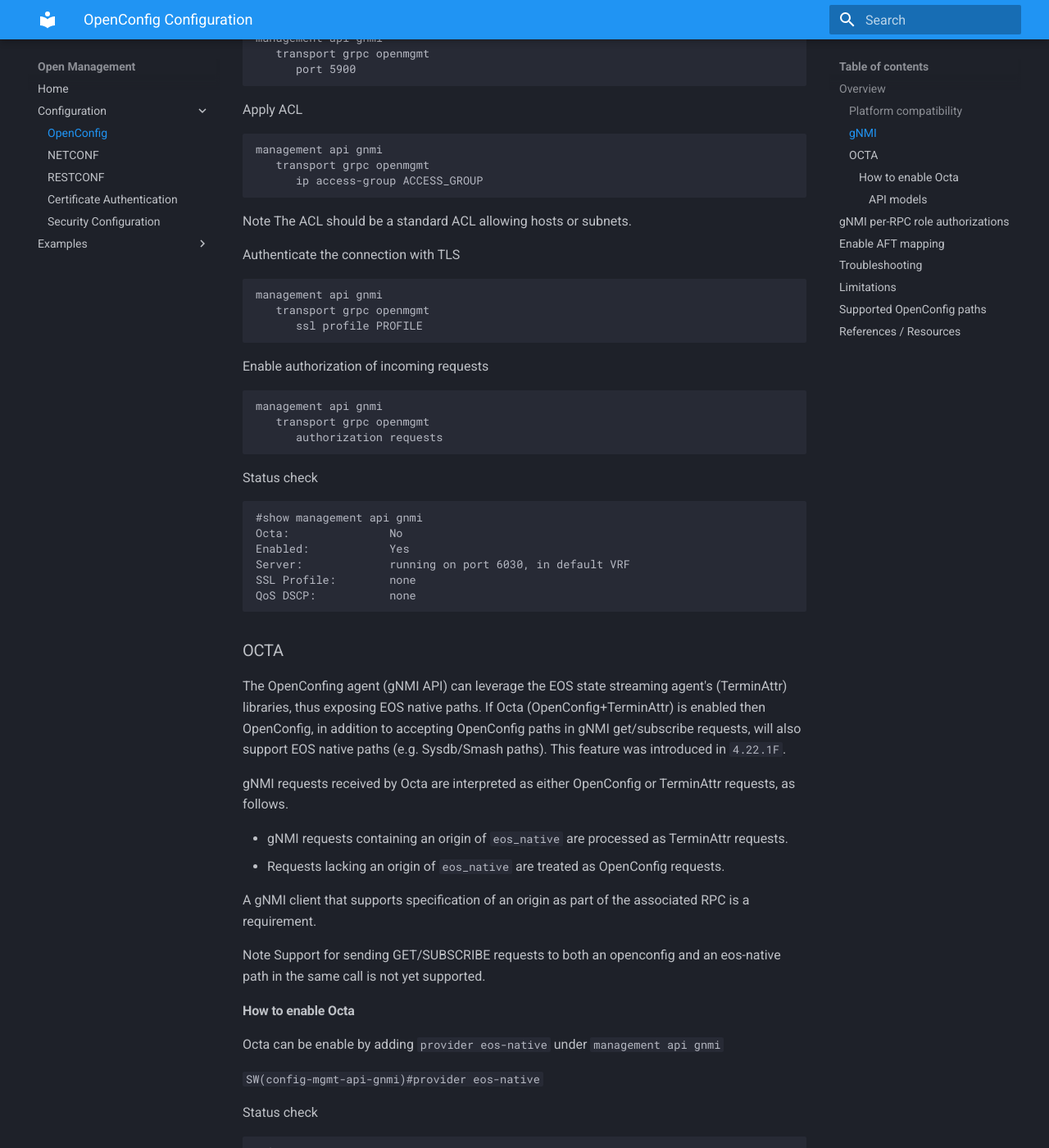
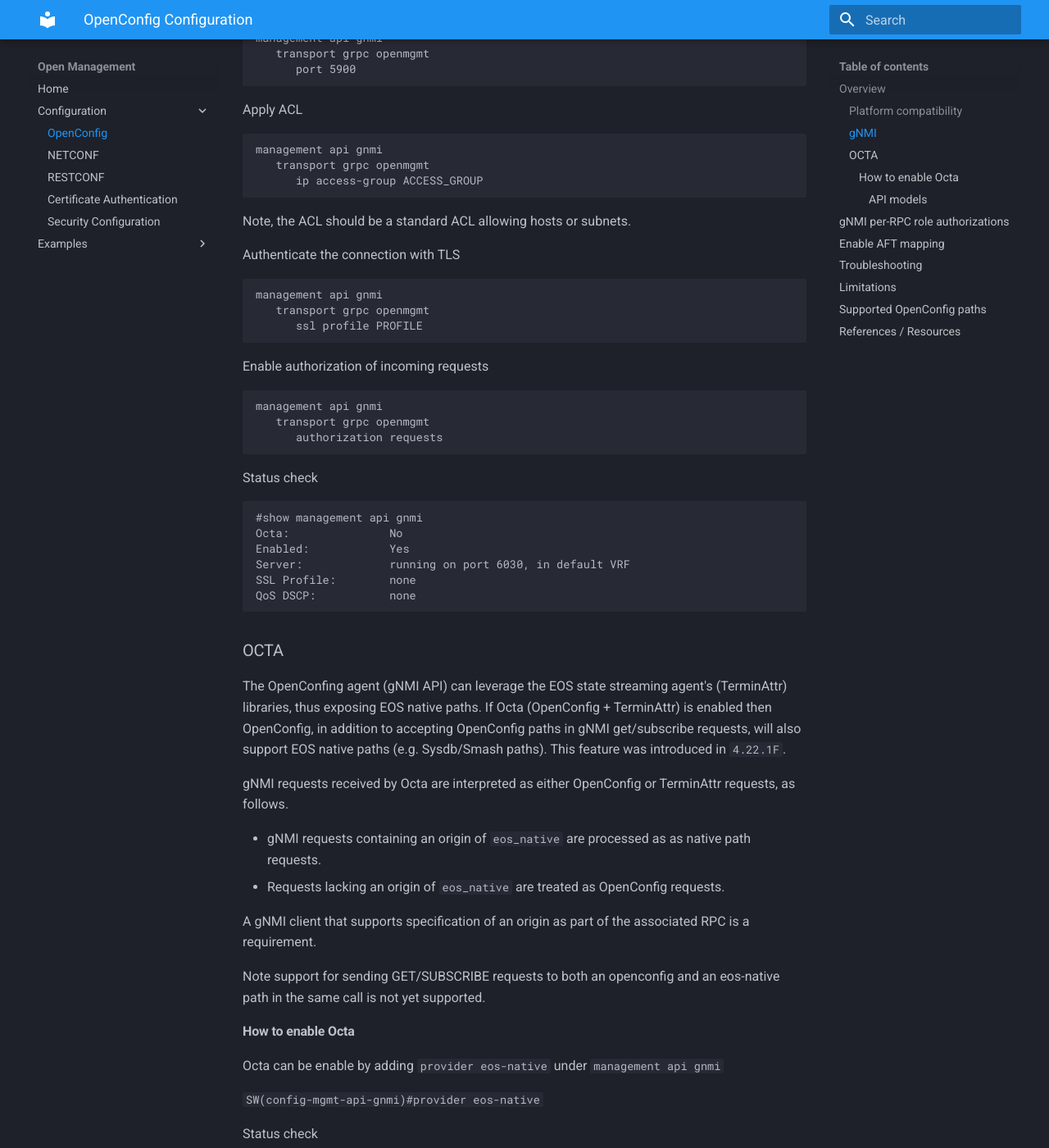
Before and after one commit to aristanetworks/openmgmt, an MkDocs documentation site: the page built from docs/configuration/openconfig.md, in a window 1280 px wide and 1400 px high, scrolled down 772 px. Shown: the whole window at 82% size. Built offline with MkDocs 1.6.1 and Material for MkDocs 9.7.7, drawn with Linux system fonts in a browser that asks for light colours; some of the changed text lies outside the part shown.

Commit message:
misc. grammar and spelling fixes.

````diff
--- a/docs/configuration/openconfig.md
+++ b/docs/configuration/openconfig.md
@@ -49,7 +49,7 @@
       ip access-group ACCESS_GROUP
 ```
 
-Note The ACL should be a standard ACL allowing hosts or subnets.
+Note, the ACL should be a standard ACL allowing hosts or subnets.
 
 Authenticate the connection with TLS
 
@@ -81,18 +81,18 @@
 ### OCTA
 
 The OpenConfing agent (gNMI API) can leverage the EOS state streaming agent's (TerminAttr) libraries, thus exposing EOS
-native paths. If Octa (OpenConfig+TerminAttr) is enabled then OpenConfig, in addition to accepting OpenConfig paths in
+native paths. If Octa (OpenConfig + TerminAttr) is enabled then OpenConfig, in addition to accepting OpenConfig paths in
 gNMI get/subscribe requests, will also support EOS native paths (e.g. Sysdb/Smash paths). This feature was introduced in
 `4.22.1F`.
 
 gNMI requests received by Octa are interpreted as either OpenConfig or TerminAttr requests, as follows.
 
-- gNMI requests containing an origin of `eos_native` are processed as TerminAttr requests.
+- gNMI requests containing an origin of `eos_native` are processed as as native path requests.
 - Requests lacking an origin of `eos_native` are treated as OpenConfig requests.
 
 A gNMI client that supports specification of an origin as part of the associated RPC is a requirement.
 
-Note Support for sending GET/SUBSCRIBE requests to both an openconfig and an eos-native path in the same call is not yet
+Note support for sending GET/SUBSCRIBE requests to both an openconfig and an eos-native path in the same call is not yet
 supported.
 
 #### How to enable Octa
````
Also changed, not shown: other parts of docs/configuration/openconfig.md (+2 -2 lines).
